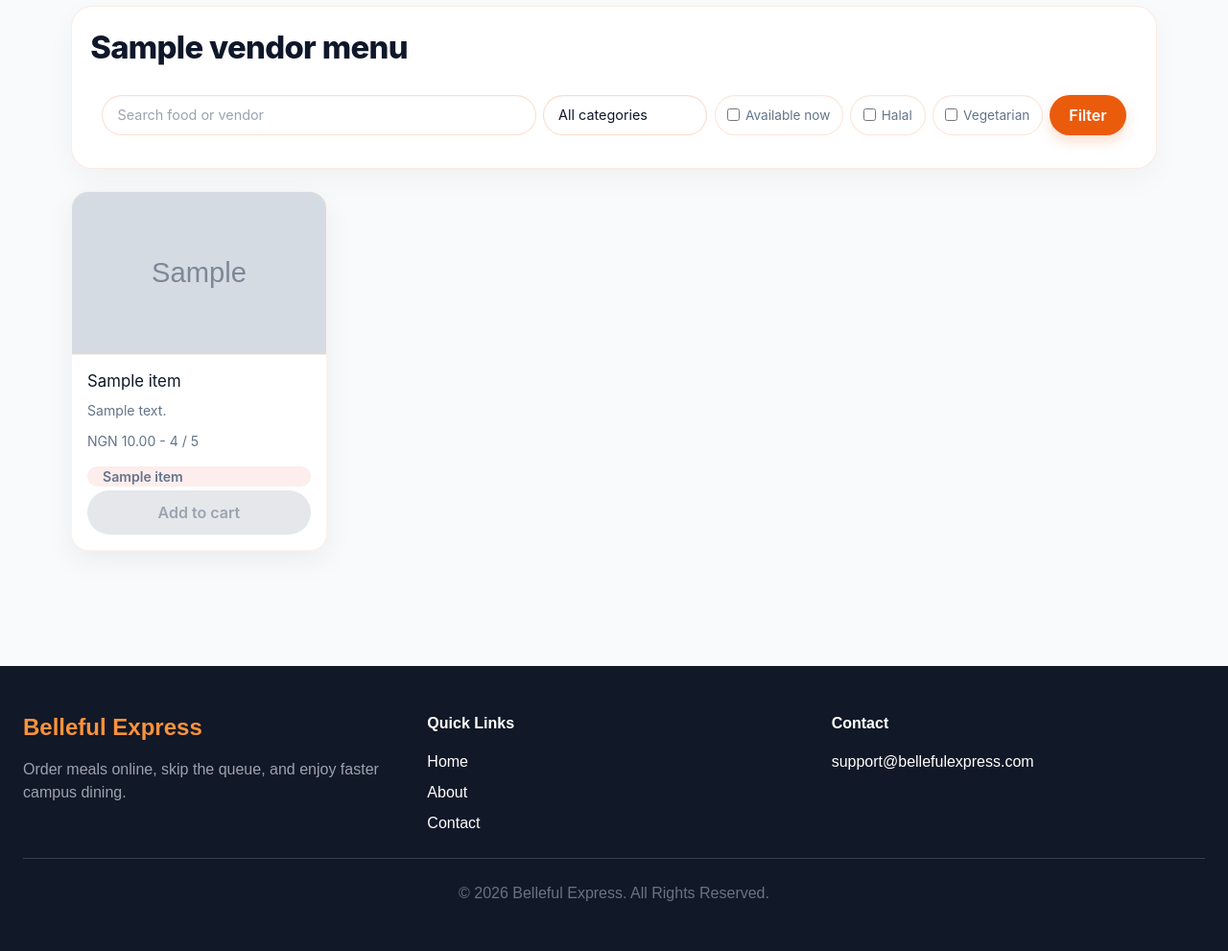
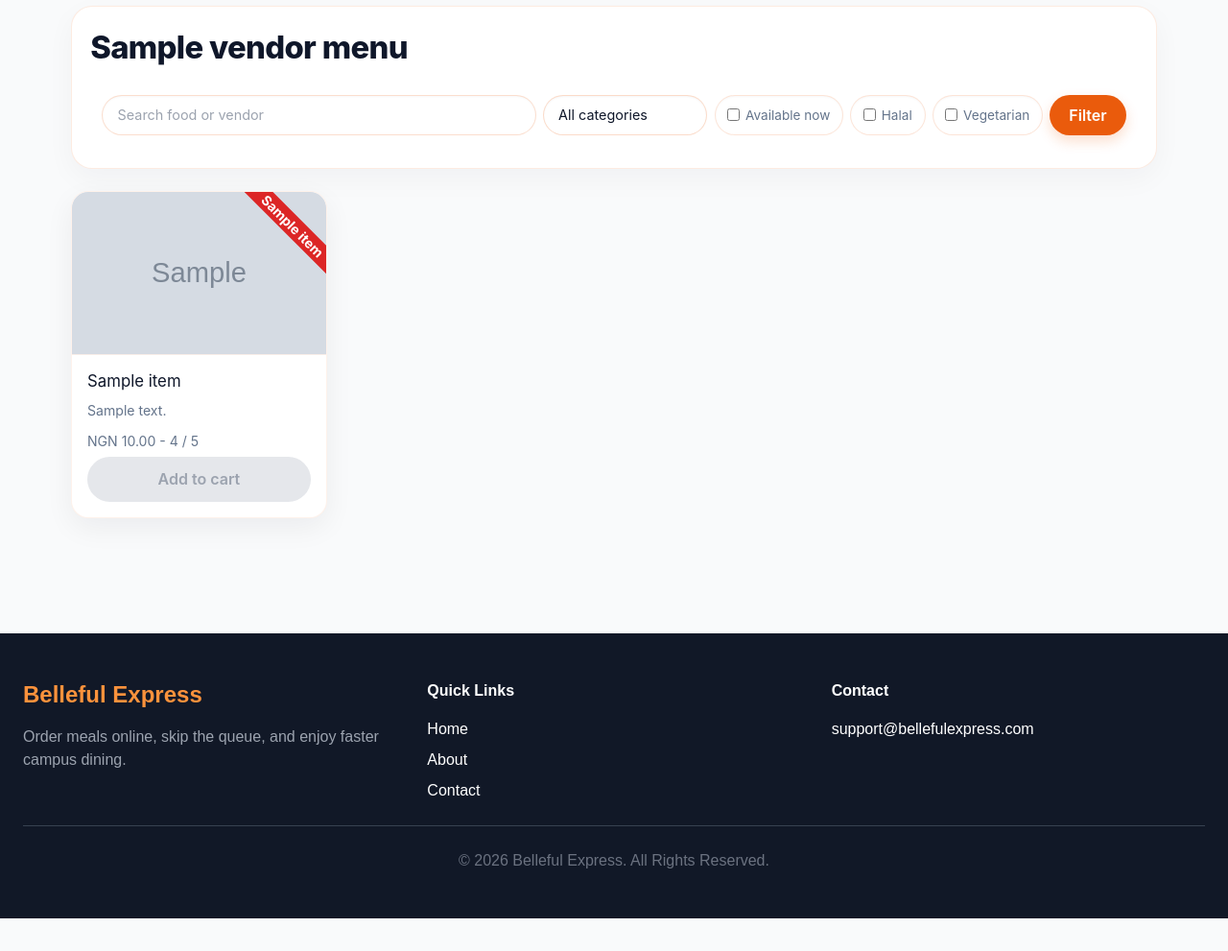
Before and after one commit to agbaigospel2018-source/food_project, a Django app: template menu/templates/menu/menu_item_list.html in a window 1280 px wide. Shown: the part 162-1153 px from the top of the page at 96% size. After the commit the page ends 1119 px from the top, so only its background shows below. Run offline with Django 5.2, Linux system fonts and the light colour scheme; the template is opened without the code that fills it: most values are stand-ins (such as "Sample title", 1, 10 or a date in 2020); grey boxes marked "Sample" are stand-in pictures; some libraries are stand-ins or nearby versions.

Commit message:
almost done with it

```diff
--- a/menu/models.py
+++ b/menu/models.py
@@ -127,7 +127,7 @@ class MenuItem(models.Model):
         if not self.is_in_stock:
             return "Sold out"
         if not self.is_within_service_time:
-            return "Outside service time"
+            return "Closed"
         return "Available"
 
     def refresh_rating_cache(self):
--- a/menu/templates/menu/menu_item_list.html
+++ b/menu/templates/menu/menu_item_list.html
@@ -51,15 +51,30 @@
   }
 
   .availability {
-    display: inline-block;
-    padding: 0.25rem 0.75rem;
-    border-radius: 999px;
-    font-size: 0.78rem;
-    font-weight: 600;
-    color: var(--menu-danger);
-    background: var(--menu-danger-bg);
-  }
-  .availability.is-available { color: var(--menu-success); background: var(--menu-success-bg); }
+    position: absolute;
+    top: 25px;
+    right: -40px;
+    width: 150px;
+    padding: 15px 0;
+    text-align: center;
+    font-size: 12px;
+    font-weight: 700;
+    color: #fff;
+    transform: rotate(45deg);
+    z-index: 10;
+    border-radius: 2px;
+    margin: 0 !important;
+}
+
+.availability.is-available {
+    background: var(--menu-success);
+    color: #fff;
+}
+
+.availability:not(.is-available) {
+    background: var(--menu-danger);
+    color: #fff;
+}
 
   .menu-filter-bar {
     display: flex;
@@ -173,6 +188,7 @@
   }
 
   .menu-card {
+    position: relative;
     background: #ffffff;
     border: 1px solid rgba(234, 91, 12, 0.08);
     border-radius: var(--menu-radius);
@@ -209,9 +225,7 @@
     color: var(--menu-muted);
     line-height: 1.5;
   }
-  .menu-card p.availability {
-    margin: 0.6rem 1rem 0.25rem;
-  }
+
   .menu-card form {
     padding: 0 1rem 1rem;
     margin-top: auto;
@@ -377,7 +391,9 @@
 
                 <p>{{ item.description|truncatewords:18 }}</p>
                 <p>{{ item.current_price|currency }}{% if item.review_count %} - {{ item.average_rating }} / 5{% endif %}</p>
-                <p class="availability {% if item.is_available_now %}is-available{% endif %}">{{ item.availability_label }}</p>
+                <p class="availability {% if item.is_available_now %}is-available{% else %}is-unavailable{% endif %}">
+                  <span>{{ item.availability_label }}</span>
+                </p>
 
                 <form method="post" action="{% url 'cart:add_to_cart' item.pk %}">
                     {% csrf_token %}
```
